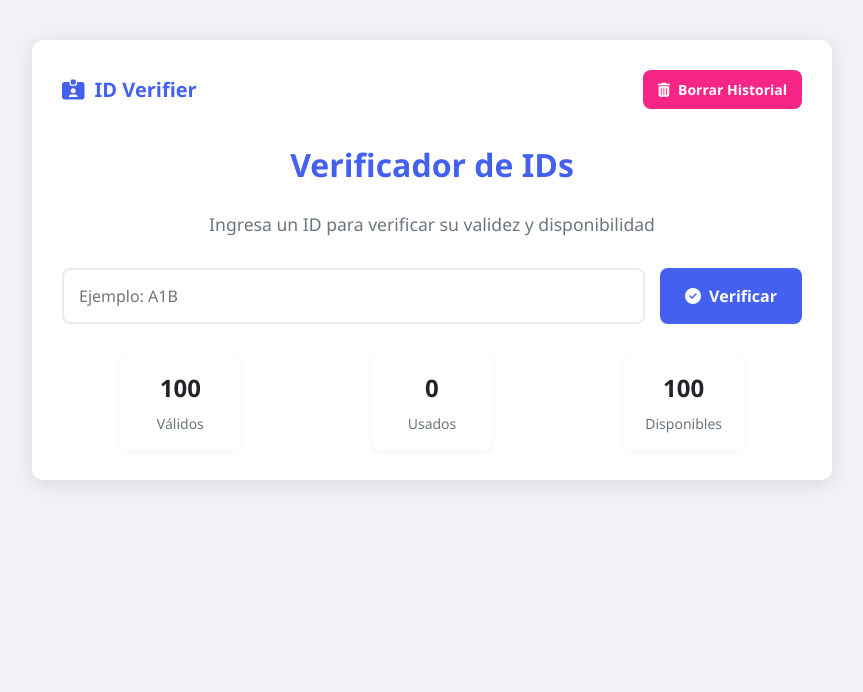
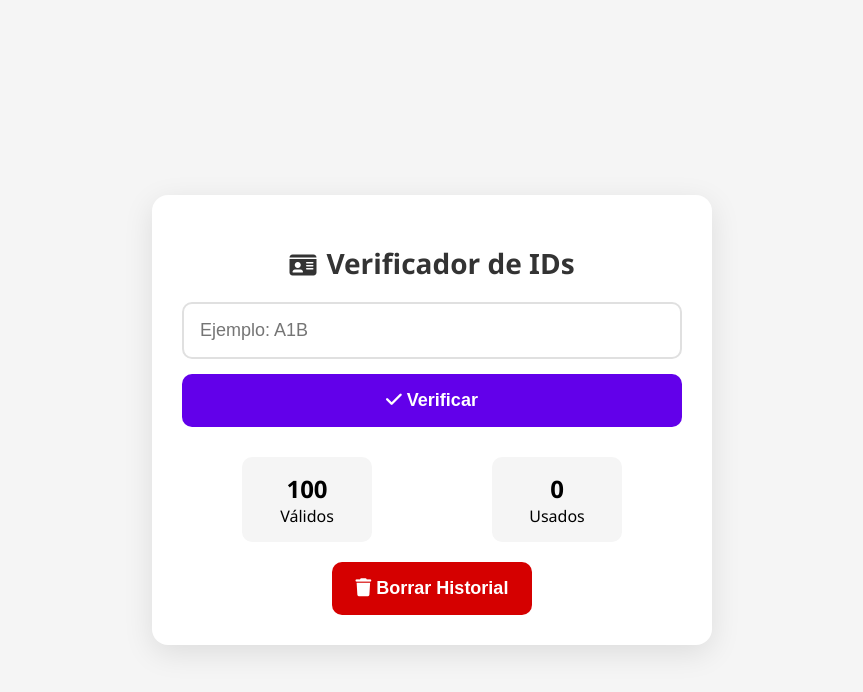
Before and after one commit to colegiotlahtoani/BLOQUE-1, a plain HTML site: page index.html in a window 1280 px wide. Shown: the whole page, without its empty margins (208-1071 px from the left). Drawn offline with Linux system fonts and the light colour scheme.

Commit message:
Update index.html

```diff
--- a/index.html
+++ b/index.html
@@ -3,58 +3,42 @@
 <head>
     <meta charset="UTF-8">
     <meta name="viewport" content="width=device-width, initial-scale=1.0">
-    <title>Verificador IDs (Bloque 1-100)</title>
+    <title>Verificador IDs</title>
     <link rel="stylesheet" href="https://cdnjs.cloudflare.com/ajax/libs/font-awesome/6.4.0/css/all.min.css">
     <style>
         :root {
-            --primary: #4361ee;
-            --success: #4cc9f0;
-            --danger: #f72585;
-            --warning: #f8961e;
-            --dark: #212529;
-            --light: #f8f9fa;
-        }
-
-        * {
-            box-sizing: border-box;
-            margin: 0;
-            padding: 0;
-            font-family: 'Segoe UI', Tahoma, Geneva, Verdana, sans-serif;
+            --valid: #00c853;    /* Verde vibrante */
+            --invalid: #ff1744;  /* Rojo intenso */
+            --used: #ffab00;     /* Amarillo brillante */
+            --dark: #212121;
+            --light: #ffffff;
         }
 
         body {
-            background-color: #f0f2f5;
-            color: var(--dark);
-            line-height: 1.6;
+            background-color: #f5f5f5;
+            font-family: 'Segoe UI', Tahoma, Geneva, Verdana, sans-serif;
+            display: flex;
+            justify-content: center;
+            align-items: center;
+            min-height: 100vh;
             padding: 20px;
-            min-height: 100vh;
-            display: flex;
-            flex-direction: column;
-            align-items: center;
+            margin: 0;
         }
 
         .container {
+            background: white;
+            border-radius: 16px;
+            box-shadow: 0 8px 30px rgba(0, 0, 0, 0.1);
             width: 100%;
-            max-width: 800px;
-            background: white;
-            border-radius: 12px;
-            box-shadow: 0 4px 20px rgba(0, 0, 0, 0.1);
+            max-width: 500px;
             padding: 30px;
-            margin: 20px 0;
+            text-align: center;
         }
 
         h1 {
-            color: var(--primary);
+            color: #333;
             margin-bottom: 20px;
-            font-size: clamp(1.5rem, 3vw, 2rem);
-            text-align: center;
-        }
-
-        .description {
-            color: #6c757d;
-            margin-bottom: 30px;
-            text-align: center;
-            font-size: clamp(0.9rem, 2vw, 1.1rem);
+            font-size: 28px;
         }
 
         .input-group {
@@ -64,180 +48,146 @@
             margin-bottom: 25px;
         }
 
-        @media (min-width: 768px) {
-            .input-group {
-                flex-direction: row;
-            }
-        }
-
         input[type="text"] {
-            flex: 1;
-            padding: 15px;
-            border: 2px solid #e9ecef;
-            border-radius: 8px;
-            font-size: 16px;
+            padding: 16px;
+            border: 2px solid #e0e0e0;
+            border-radius: 10px;
+            font-size: 18px;
             transition: all 0.3s;
         }
 
         input[type="text"]:focus {
-            border-color: var(--primary);
+            border-color: #6200ea;
             outline: none;
-            box-shadow: 0 0 0 3px rgba(67, 97, 238, 0.2);
+            box-shadow: 0 0 0 3px rgba(98, 0, 234, 0.2);
         }
 
         button {
-            padding: 15px 25px;
-            background-color: var(--primary);
+            padding: 16px 24px;
+            background-color: #6200ea;
             color: white;
             border: none;
-            border-radius: 8px;
-            font-size: 16px;
-            font-weight: 600;
+            border-radius: 10px;
+            font-size: 18px;
+            font-weight: bold;
             cursor: pointer;
             transition: all 0.3s;
-            display: inline-flex;
-            align-items: center;
-            justify-content: center;
-            gap: 8px;
         }
 
         button:hover {
-            background-color: #3a56d4;
+            background-color: #3700b3;
             transform: translateY(-2px);
         }
 
-        button:active {
-            transform: translateY(0);
+        .delete-history {
+            background-color: #d50000;
+            margin-top: 20px;
         }
 
-        .delete-history {
-            background-color: var(--danger);
-            margin-left: auto;
-            padding: 10px 15px;
-            font-size: 14px;
+        /* Mensajes con estilo super llamativo */
+        .output {
+            margin: 25px 0;
+            padding: 20px;
+            border-radius: 10px;
+            font-size: 22px;  /* Texto más grande */
+            font-weight: bold;
+            display: none;
+            animation: fadeIn 0.5s;
         }
 
-        .output {
-            margin-top: 25px;
-            padding: 15px;
-            border-radius: 8px;
-            font-size: 16px;
-            font-weight: 500;
-            text-align: center;
-            display: none;
+        @keyframes fadeIn {
+            from { opacity: 0; transform: translateY(10px); }
+            to { opacity: 1; transform: translateY(0); }
         }
 
         .valid {
-            background-color: rgba(76, 201, 240, 0.1);
-            color: var(--success);
-            border-left: 4px solid var(--success);
+            background-color: rgba(0, 200, 83, 0.15);
+            color: var(--valid);
+            border-left: 5px solid var(--valid);
             display: block;
         }
 
         .invalid {
-            background-color: rgba(247, 37, 133, 0.1);
-            color: var(--danger);
-            border-left: 4px solid var(--danger);
+            background-color: rgba(255, 23, 68, 0.15);
+            color: var(--invalid);
+            border-left: 5px solid var(--invalid);
             display: block;
         }
 
         .used {
-            background-color: rgba(248, 150, 30, 0.1);
-            color: var(--warning);
-            border-left: 4px solid var(--warning);
+            background-color: rgba(255, 171, 0, 0.15);
+            color: var(--used);
+            border-left: 5px solid var(--used);
             display: block;
         }
 
         .stats {
-            margin-top: 30px;
             display: flex;
             justify-content: space-around;
-            flex-wrap: wrap;
-            gap: 15px;
+            margin-top: 30px;
         }
 
         .stat-card {
-            background: white;
-            border-radius: 8px;
             padding: 15px;
-            min-width: 120px;
-            box-shadow: 0 2px 10px rgba(0, 0, 0, 0.05);
-            text-align: center;
+            border-radius: 10px;
+            background: #f5f5f5;
+            min-width: 100px;
         }
 
         .stat-value {
             font-size: 24px;
-            font-weight: 700;
-            margin-bottom: 5px;
+            font-weight: bold;
         }
 
-        .stat-label {
-            font-size: 14px;
-            color: #6c757d;
+        .icon {
+            font-size: 24px;
+            margin-right: 10px;
         }
 
-        .header {
-            width: 100%;
-            display: flex;
-            justify-content: space-between;
-            align-items: center;
-            margin-bottom: 30px;
-        }
+        @media (max-width: 600px) {
+            .container {
+                padding: 20px;
+            }
 
-        .logo {
-            font-weight: 700;
-            color: var(--primary);
-            font-size: 20px;
-            display: flex;
-            align-items: center;
-            gap: 10px;
+            h1 {
+                font-size: 24px;
+            }
+
+            .output {
+                font-size: 20px;
+            }
         }
     </style>
 </head>
 <body>
     <div class="container">
-        <div class="header">
-            <div class="logo">
-                <i class="fas fa-id-card-alt"></i>
-                <span>ID Verifier</span>
-            </div>
-            <button class="delete-history" onclick="borrarHistorial()">
-                <i class="fas fa-trash-alt"></i>
-                <span class="desktop-text">Borrar Historial</span>
-            </button>
-        </div>
-
-        <h1>Verificador de IDs</h1>
-        <p class="description">Ingresa un ID para verificar su validez y disponibilidad</p>
+        <h1><i class="fas fa-id-card icon"></i>Verificador de IDs</h1>
 
         <div class="input-group">
             <input type="text" id="idInput" placeholder="Ejemplo: A1B" autocomplete="off">
-            <button onclick="verificarID()">
-                <i class="fas fa-check-circle"></i>
-                <span>Verificar</span>
-            </button>
+            <button onclick="verificarID()"><i class="fas fa-check"></i> Verificar</button>
         </div>
 
         <div class="output" id="output"></div>
 
         <div class="stats">
             <div class="stat-card">
-                <div class="stat-value" id="validCount">0</div>
-                <div class="stat-label">Válidos</div>
+                <div class="stat-value" id="validCount">100</div>
+                <div>Válidos</div>
             </div>
             <div class="stat-card">
                 <div class="stat-value" id="usedCount">0</div>
-                <div class="stat-label">Usados</div>
-            </div>
-            <div class="stat-card">
-                <div class="stat-value" id="remainingCount">100</div>
-                <div class="stat-label">Disponibles</div>
+                <div>Usados</div>
             </div>
         </div>
+
+        <button class="delete-history" onclick="borrarHistorial()">
+            <i class="fas fa-trash"></i> Borrar Historial
+        </button>
     </div>
 
     <script>
-        // Lista de IDs válidos (Bloque 1: 1-100)
+        // Lista de IDs válidos (Ejemplo para Bloque 1)
         const idsValidos = new Set([
             "A1B", "A1C", "A1D", "A1E", "A1F", "A1G", "A1H", "A1J", "A1K", "A1L",
             "A1M", "A1N", "A1P", "A1Q", "A1R", "A1S", "A1T", "A1U", "A1V", "A1W",
@@ -251,66 +201,57 @@
             "A4Y", "A4Z", "A5B", "A5C", "A5D", "A5E", "A5F", "A5G", "A5H", "A5J"
         ]);
 
-        // Cargar IDs usados desde LocalStorage
-        let idsUsados = new Set(JSON.parse(localStorage.getItem("idsUsadosBloque1")) || []);
+        let idsUsados = new Set(JSON.parse(localStorage.getItem("idsUsados")) || []);
 
-        // Actualizar contadores
         function actualizarContadores() {
             document.getElementById("validCount").textContent = idsValidos.size;
             document.getElementById("usedCount").textContent = idsUsados.size;
-            document.getElementById("remainingCount").textContent = idsValidos.size - idsUsados.size;
         }
 
-        // Verificar ID
         function verificarID() {
             const idInput = document.getElementById("idInput").value.trim().toUpperCase();
             const output = document.getElementById("output");
 
             if (!idInput) {
-                output.innerHTML = '<i class="fas fa-exclamation-circle"></i> Por favor, ingresa un ID';
+                output.innerHTML = '<i class="fas fa-exclamation-circle"></i> Ingresa un ID';
                 output.className = "output invalid";
                 return;
             }
 
             if (idsValidos.has(idInput)) {
                 if (idsUsados.has(idInput)) {
-                    output.innerHTML = `<i class="fas fa-exclamation-triangle"></i> USADO: "${idInput}" ya fue registrado`;
+                    output.innerHTML = '<i class="fas fa-exclamation-triangle"></i> ¡YA REGISTRADO!';
                     output.className = "output used";
                 } else {
-                    output.innerHTML = `<i class="fas fa-check-circle"></i> VÁLIDO: "${idInput}" es correcto`;
+                    output.innerHTML = '<i class="fas fa-check-circle"></i> ¡VÁLIDO!';
                     output.className = "output valid";
                     idsUsados.add(idInput);
-                    localStorage.setItem("idsUsadosBloque1", JSON.stringify([...idsUsados]));
+                    localStorage.setItem("idsUsados", JSON.stringify([...idsUsados]));
                     actualizarContadores();
                 }
             } else {
-                output.innerHTML = `<i class="fas fa-times-circle"></i> INVÁLIDO: "${idInput}" no existe`;
+                output.innerHTML = '<i class="fas fa-times-circle"></i> INVÁLIDO';
                 output.className = "output invalid";
             }
 
-            // Limpiar input después de verificar
             document.getElementById("idInput").value = "";
         }
 
-        // Borrar historial
         function borrarHistorial() {
-            if (confirm("¿Estás seguro de borrar todos los IDs usados?")) {
+            if (confirm("¿Borrar todos los IDs registrados?")) {
                 idsUsados.clear();
-                localStorage.removeItem("idsUsadosBloque1");
+                localStorage.removeItem("idsUsados");
                 actualizarContadores();
                 const output = document.getElementById("output");
-                output.innerHTML = '<i class="fas fa-info-circle"></i> Historial borrado correctamente';
+                output.innerHTML = '<i class="fas fa-check"></i> Historial borrado';
                 output.className = "output valid";
-                setTimeout(() => output.style.display = "none", 3000);
             }
         }
 
-        // Permitir presionar Enter para verificar
         document.getElementById("idInput").addEventListener("keypress", function(e) {
             if (e.key === "Enter") verificarID();
         });
 
-        // Inicializar contadores
         actualizarContadores();
     </script>
 </body>
```
